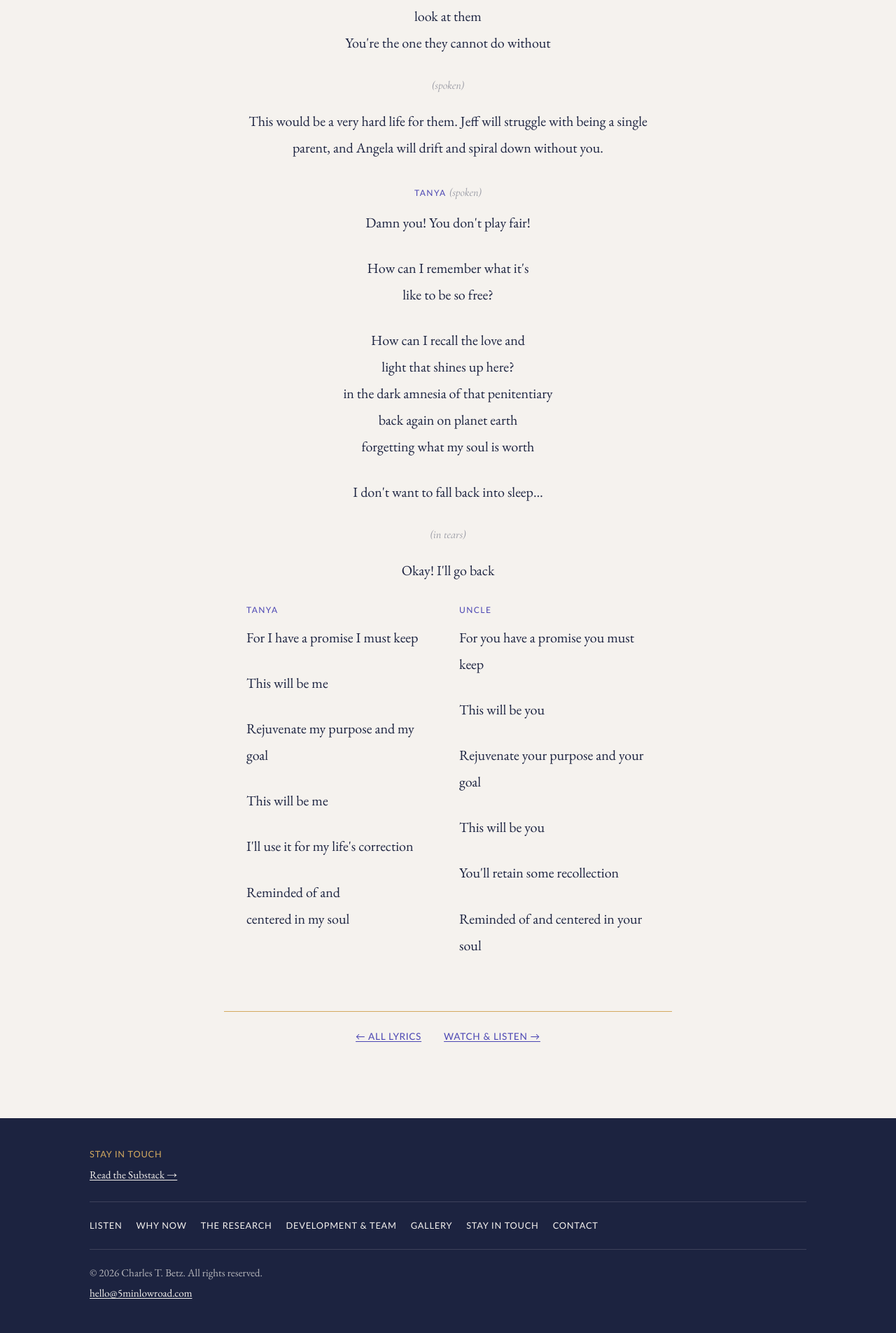
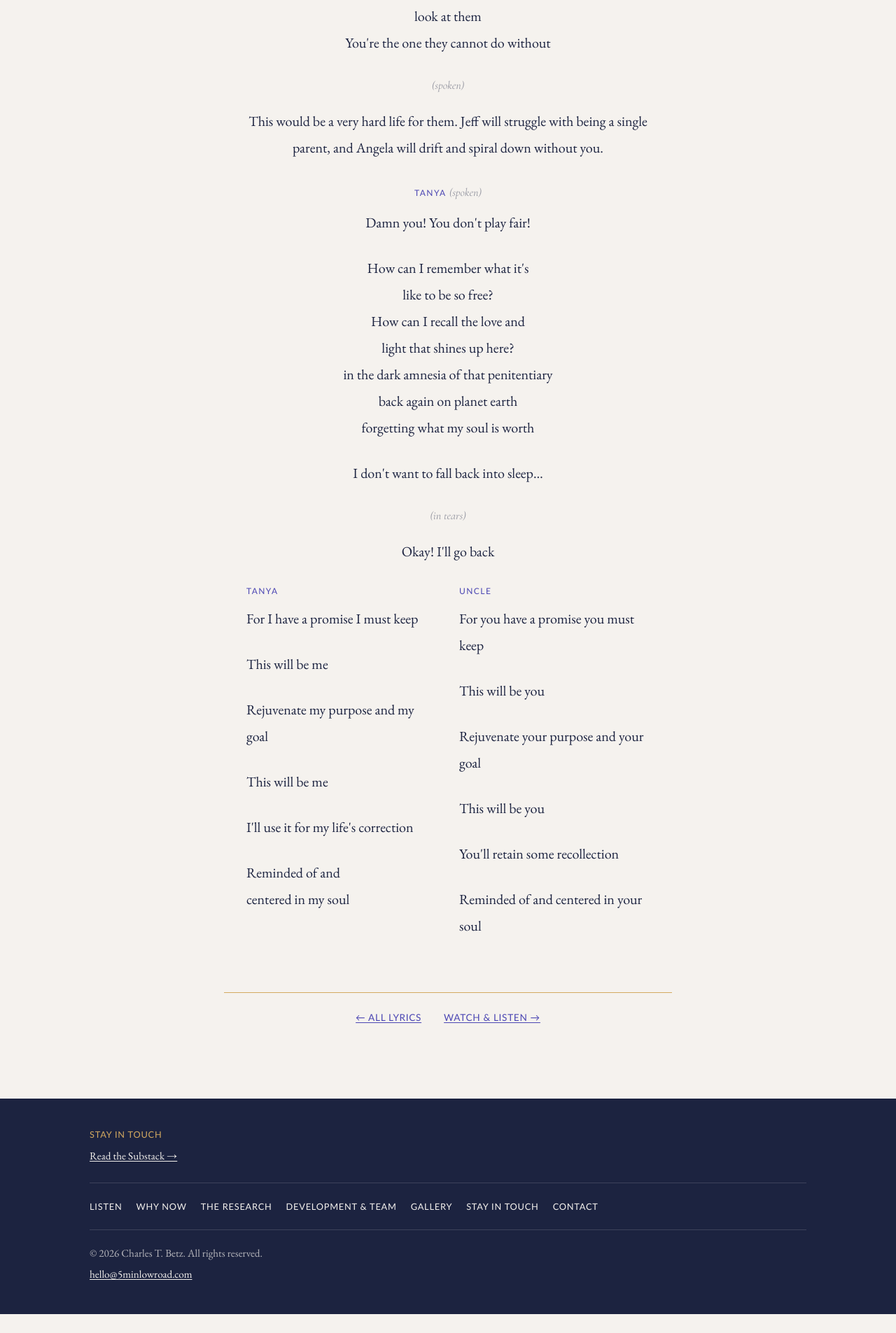
Before and after one commit to CharlesTBetz/5mlowroad, a Jekyll site: the page built from _lyrics/this-was-you.md, in a window 1280 px wide. Shown: the part 3789-5694 px from the top of the page at 70% size. Built offline with Jekyll 4.4.1, drawn with Linux system fonts in a browser that asks for light colours; after the commit the page ends 5667 px from its top, so only the background shows below that.

Commit message:
This Was You: join the 'so free? / How can I recall' stanzas into one
Co-Authored-By: Claude Opus 4.8 (1M context) <noreply@anthropic.com>
Claude-Session: https://claude.ai/code/session_015cRxXaB5iadv9MAFDv9jfY

```diff
--- a/_lyrics/this-was-you.md
+++ b/_lyrics/this-was-you.md
@@ -68,8 +68,7 @@ youtube: xamSmTWcajg
 
   <p class="lyric-cue">Tanya <span class="lyric-direction">(spoken)</span></p>
   <p class="lyric-stanza">Damn you! You don't play fair!</p>
-  <p class="lyric-stanza">How can I remember what it's<br>like to be so free?</p>
-  <p class="lyric-stanza">How can I recall the love and<br>light that shines up here?<br>in the dark amnesia of that penitentiary<br>back again on planet earth<br>forgetting what my soul is worth</p>
+  <p class="lyric-stanza">How can I remember what it's<br>like to be so free?<br>How can I recall the love and<br>light that shines up here?<br>in the dark amnesia of that penitentiary<br>back again on planet earth<br>forgetting what my soul is worth</p>
   <p class="lyric-stanza">I don't want to fall back into sleep&hellip;</p>
   <p class="lyric-direction">(in tears)</p>
   <p class="lyric-stanza">Okay! I'll go back</p>
```
